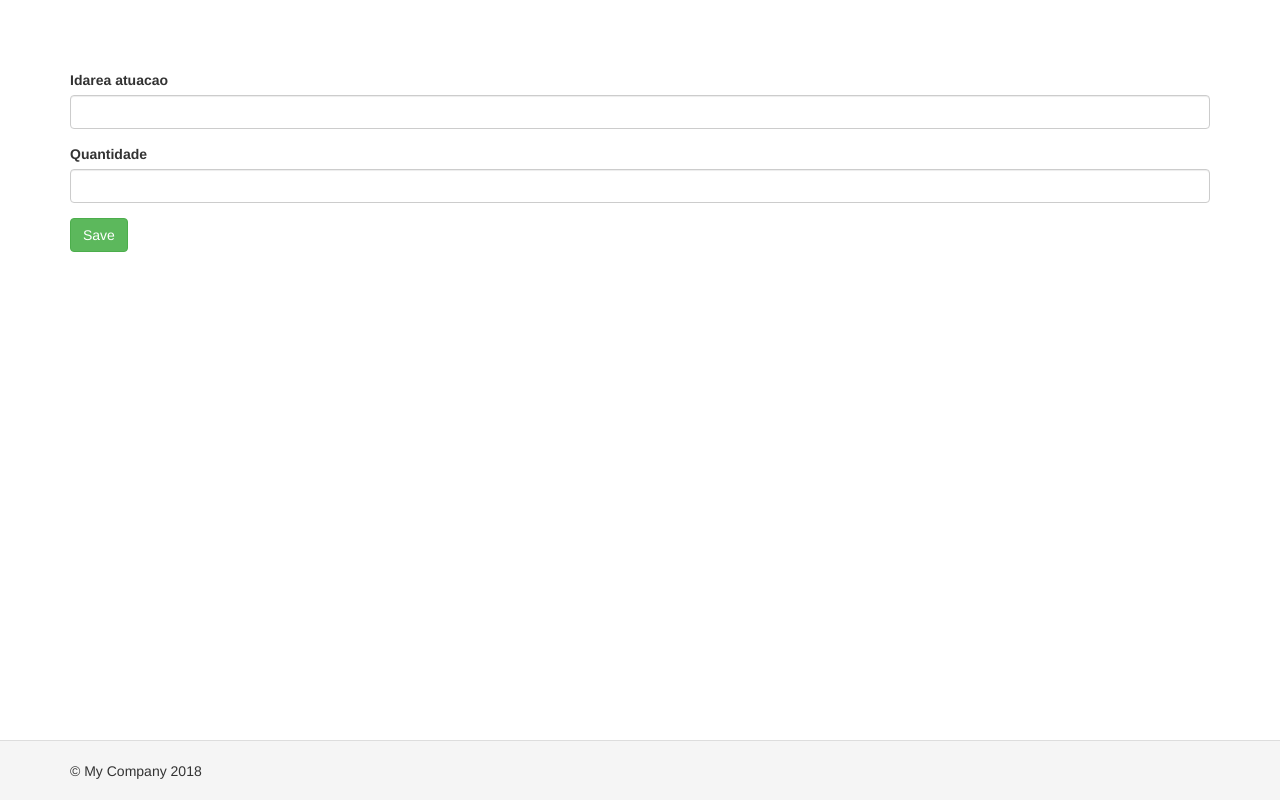
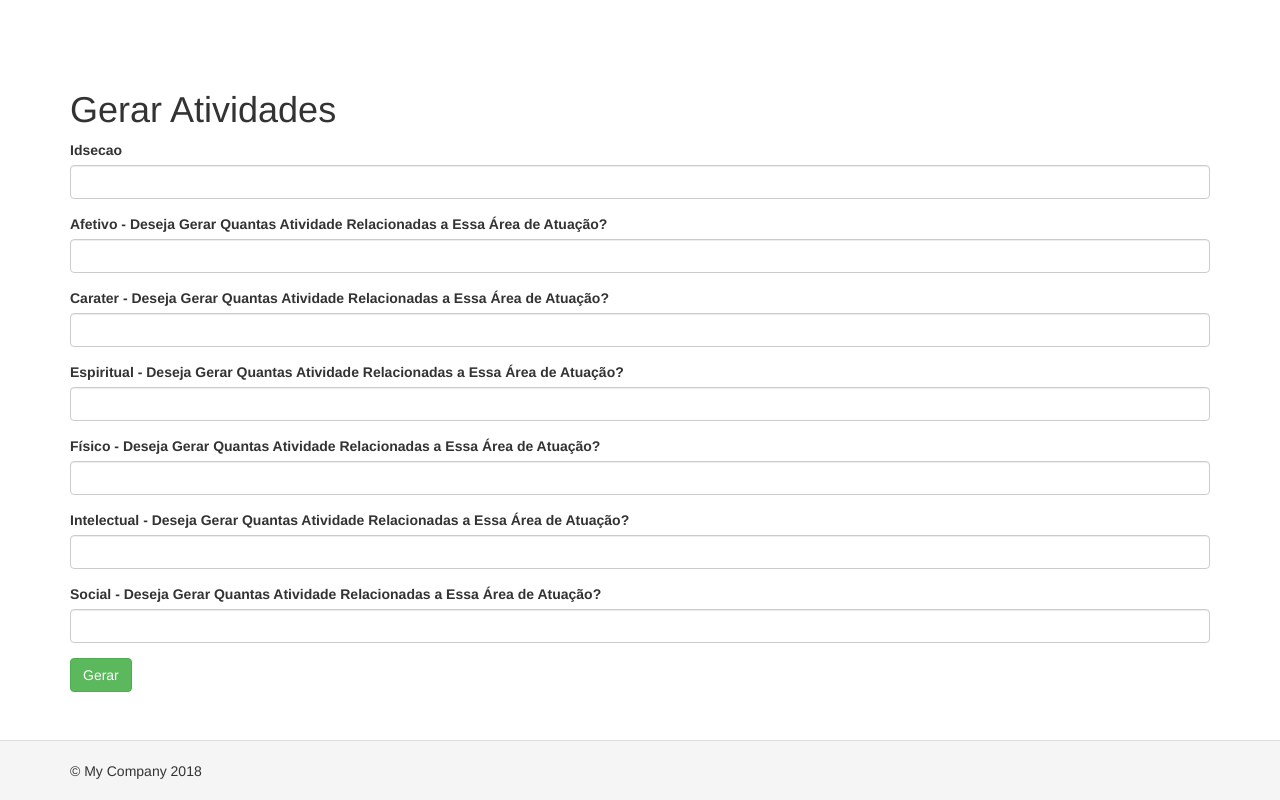
Before and after one commit to giliardemacedo/sge, a Yii app: template views/atividade/gerar-atividade.php in a window 1280 px wide. Run offline with PHP 8.4 and a stand-in for Yii, Linux system fonts and the light colour scheme; the template is opened without the code that fills it, so the values that code supplies are empty; form fields are guessed from the names that the template uses; some libraries are stand-ins or nearby versions.

Commit message:
Gerar Atividade - INCOMPLETO

```diff
--- /dev/null
+++ b/views/atividade/form-gerar-atividade.php
@@ -0,0 +1,52 @@
+<?php
+
+use yii\helpers\Html;
+use yii\widgets\ActiveForm;
+
+use kartik\select2\Select2;
+
+use kartik\datecontrol\DateControl;
+/* @var $this yii\web\View */
+/* @var $model app\models\Escoteiro */
+/* @var $form yii\widgets\ActiveForm */
+?>
+
+<div class="gerar-atividade">
+
+    <?php $form = ActiveForm::begin(); ?>
+
+    <?= $form->field($atividades, 'idsecao')->
+        widget(Select2::classname(), [
+            'data' => [
+                '1' => 'Lobinho',
+                '2' => 'Escoteiro',
+                '3' => 'Sênior',
+                '4' => 'Pioneiro',
+            ],
+            'options' => ['placeholder' => Yii::t('app','Selecione a Seção ...')],
+            'pluginOptions' => [
+                'allowClear' => true
+            ],
+        ]);
+    ?>
+
+    <?= $form->field($atividades, 'qtdafetivo')->textInput()->label('Afetivo - Deseja Gerar Quantas Atividade Relacionadas a Essa Área de Atuação?')
+    ?>
+    <?= $form->field($atividades, 'qtdcarater')->textInput()->label('Carater - Deseja Gerar Quantas Atividade Relacionadas a Essa Área de Atuação?')
+    ?>
+    <?= $form->field($atividades, 'qtdespiritual')->textInput()->label('Espiritual - Deseja Gerar Quantas Atividade Relacionadas a Essa Área de Atuação?')
+    ?>
+    <?= $form->field($atividades, 'qtdfisico')->textInput()->label('Físico - Deseja Gerar Quantas Atividade Relacionadas a Essa Área de Atuação?')
+    ?>
+    <?= $form->field($atividades, 'qtdintelectual')->textInput()->label('Intelectual - Deseja Gerar Quantas Atividade Relacionadas a Essa Área de Atuação?')
+    ?>
+    <?= $form->field($atividades, 'qtdsocial')->textInput()->label('Social - Deseja Gerar Quantas Atividade Relacionadas a Essa Área de Atuação?')
+    ?>
+
+    <div class="form-group">
+        <?= Html::submitButton(Yii::t('app', 'Gerar'), ['class' => 'btn btn-success']) ?>
+    </div>
+
+    <?php ActiveForm::end(); ?>
+
+</div>
--- a/views/atividade/gerar-atividade.php
+++ b/views/atividade/gerar-atividade.php
@@ -1,48 +1,21 @@
 <?php
 
 use yii\helpers\Html;
-use yii\widgets\ActiveForm;
-
-use kartik\select2\Select2;
-
-use kartik\datecontrol\DateControl;
-/* @var $this yii\web\View */
-/* @var $model app\models\Escoteiro */
-/* @var $form yii\widgets\ActiveForm */
-?>
-
-<div class="gerar-atividade">
-
-    <?php $form = ActiveForm::begin(); ?>
-
-    <?= $form->field($atividades, 'idarea_atuacao')->
-        widget(Select2::classname(), [
-            //'data' => $arraySecao,
-            'data' => [
-                '1' => 'Afetivo',
-                '2' => 'Caracter',
-                '3' => 'Espiritual',
-                '4' => 'Físico',
-                '5' => 'Intelectual',
-                '6' => 'Social',
-            ],
-            'options' => ['placeholder' => Yii::t('app','Selecione  ...')],
-            'pluginOptions' => [
-                'allowClear' => true
-            ],
-        ]);
-    ?>
-    <?= $form->field($atividades, 'quantidade')->textInput()
-    ?>
 
 
+/* @var $this yii\web\View */
+/* @var $model app\models\Atividade */
 
+$this->title = Yii::t('app', 'Gerar Atividades');
+$this->params['breadcrumbs'][] = ['label' => Yii::t('app', 'Gerar Atividade'), 'url' => ['index']];
+$this->params['breadcrumbs'][] = $this->title;
+?>
+<div class="atividade-gerar">
 
+    <h1><?= Html::encode($this->title) ?></h1>
 
-    <div class="form-group">
-        <?= Html::submitButton(Yii::t('app', 'Save'), ['class' => 'btn btn-success']) ?>
-    </div>
-
-    <?php ActiveForm::end(); ?>
+    <?= $this->render('form-gerar-atividade', [
+        'atividades' => $atividades,
+    ]) ?>
 
 </div>
```
Also changed, not shown: controllers/AtividadeController.php (+7 -1 lines), models/Atividade.php (+49 -10 lines), 1 other file.
